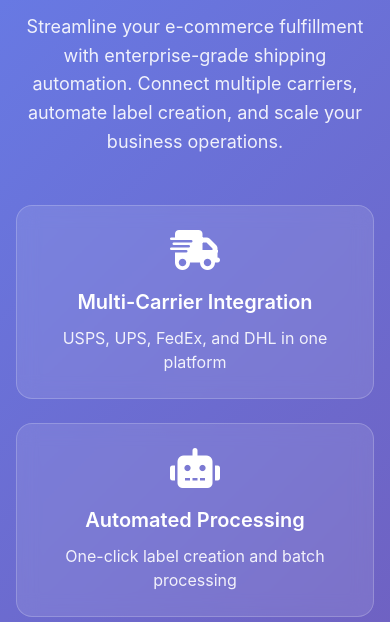
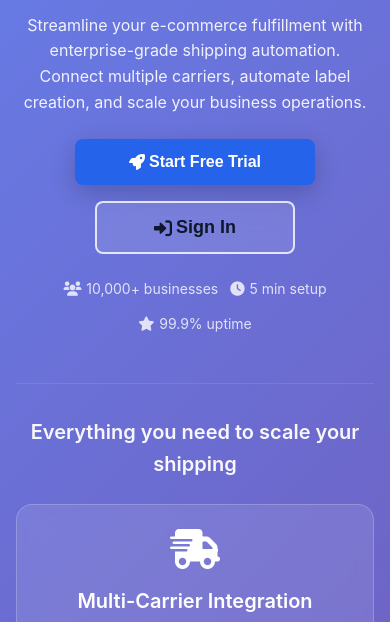
Before and after one commit to jarednwolf/cardstore, a website: page frontend/auth.html in a window 390 px wide. Shown: the part 216-838 px from the top of the page. Drawn offline with Linux system fonts and the light colour scheme.

Commit message:
Optimize landing page: Move CTA above the fold
- Restructure hero section to put primary CTA above the fold
- Move features grid below primary CTA to support value proposition
- Add secondary CTA after features for conversion reinforcement
- Optimize visual hierarchy and spacing for better conversion
- Implement responsive design for mobile optimization

Fixes the critical conversion issue where CTA buttons were buried below features.

```diff
--- a/frontend/auth.html
+++ b/frontend/auth.html
@@ -24,43 +24,76 @@
             <!-- Landing Section -->
             <section id="landing-section" class="auth-section active">
                 <div class="hero-content">
+                    <!-- Above the fold: Headline + Value Prop + Primary CTA -->
+                    <div class="hero-above-fold">
                         <h2>Professional Shipping Automation</h2>
                         <p class="hero-description">
                             Streamline your e-commerce fulfillment with enterprise-grade shipping automation.
                             Connect multiple carriers, automate label creation, and scale your business operations.
                         </p>
 
+                        <div class="primary-cta-section">
+                            <div class="cta-buttons primary-cta">
+                                <button class="btn primary large cta-primary" onclick="showSignup()">
+                                    <i class="fas fa-rocket"></i>
+                                    Start Free Trial
+                                </button>
+                                <button class="btn secondary large cta-secondary" onclick="showLogin()">
+                                    <i class="fas fa-sign-in-alt"></i>
+                                    Sign In
+                                </button>
+                            </div>
+
+                            <div class="trust-indicators-compact">
+                                <div class="trust-item">
+                                    <i class="fas fa-users"></i>
+                                    <span>10,000+ businesses</span>
+                                </div>
+                                <div class="trust-item">
+                                    <i class="fas fa-clock"></i>
+                                    <span>5 min setup</span>
+                                </div>
+                                <div class="trust-item">
+                                    <i class="fas fa-star"></i>
+                                    <span>99.9% uptime</span>
+                                </div>
+                            </div>
+                        </div>
+                    </div>
+
+                    <!-- Below the fold: Features + Secondary CTA -->
+                    <div class="hero-below-fold">
+                        <div class="features-section">
+                            <h3 class="features-headline">Everything you need to scale your shipping</h3>
                             <div class="features-grid">
                                 <div class="feature-card">
                                     <i class="fas fa-shipping-fast"></i>
-                            <h3>Multi-Carrier Integration</h3>
+                                    <h4>Multi-Carrier Integration</h4>
                                     <p>USPS, UPS, FedEx, and DHL in one platform</p>
                                 </div>
                                 <div class="feature-card">
                                     <i class="fas fa-robot"></i>
-                            <h3>Automated Processing</h3>
+                                    <h4>Automated Processing</h4>
                                     <p>One-click label creation and batch processing</p>
                                 </div>
                                 <div class="feature-card">
                                     <i class="fas fa-chart-line"></i>
-                            <h3>Analytics & Insights</h3>
+                                    <h4>Analytics & Insights</h4>
                                     <p>Track performance and optimize operations</p>
                                 </div>
                                 <div class="feature-card">
                                     <i class="fas fa-shield-alt"></i>
-                            <h3>Enterprise Security</h3>
+                                    <h4>Enterprise Security</h4>
                                     <p>SOC 2 compliant with 99.9% uptime</p>
                                 </div>
                             </div>
+                        </div>
 
-                    <div class="cta-buttons">
+                        <div class="secondary-cta-section">
+                            <div class="cta-buttons secondary-cta">
                                 <button class="btn primary large" onclick="showSignup()">
                                     <i class="fas fa-rocket"></i>
-                            Start Free Trial
-                        </button>
-                        <button class="btn secondary large" onclick="showLogin()">
-                            <i class="fas fa-sign-in-alt"></i>
-                            Sign In
+                                    Start Your Free Trial Today
                                 </button>
                             </div>
 
@@ -76,6 +109,8 @@
                                 <div class="trust-item">
                                     <i class="fas fa-clock"></i>
                                     <span>5 minutes average setup time</span>
+                                </div>
+                            </div>
                         </div>
                     </div>
                 </div>
--- a/frontend/styles/auth.css
+++ b/frontend/styles/auth.css
@@ -72,6 +72,15 @@
     color: white;
 }
 
+/* Above the fold section */
+.hero-above-fold {
+    min-height: 60vh;
+    display: flex;
+    flex-direction: column;
+    justify-content: center;
+    padding-bottom: 2rem;
+}
+
 .hero-content h2 {
     font-size: 3rem;
     font-weight: 700;
@@ -81,7 +90,7 @@
 
 .hero-description {
     font-size: 1.25rem;
-    margin-bottom: 3rem;
+    margin-bottom: 2.5rem;
     opacity: 0.9;
     max-width: 600px;
     margin-left: auto;
@@ -89,12 +98,105 @@
     line-height: 1.6;
 }
 
+/* Primary CTA Section */
+.primary-cta-section {
+    margin-bottom: 2rem;
+}
+
+.cta-buttons {
+    display: flex;
+    gap: 1rem;
+    justify-content: center;
+    margin-bottom: 2rem;
+    flex-wrap: wrap;
+}
+
+.cta-buttons.primary-cta {
+    margin-bottom: 1.5rem;
+}
+
+.cta-buttons.secondary-cta {
+    margin-bottom: 2rem;
+}
+
+.btn.large {
+    padding: 1rem 2rem;
+    font-size: 1.125rem;
+    font-weight: 600;
+    min-width: 200px;
+    transition: all 0.3s ease;
+}
+
+.btn.cta-primary {
+    min-width: 220px;
+    padding: 1.25rem 2.5rem;
+    font-size: 1.2rem;
+    font-weight: 700;
+    box-shadow: 0 8px 25px rgba(0, 0, 0, 0.2);
+    transform: translateY(0);
+}
+
+.btn.cta-primary:hover {
+    transform: translateY(-2px);
+    box-shadow: 0 12px 35px rgba(0, 0, 0, 0.3);
+}
+
+.btn.cta-secondary {
+    border: 2px solid rgba(255, 255, 255, 0.8);
+    background: rgba(255, 255, 255, 0.1);
+    backdrop-filter: blur(10px);
+}
+
+.btn.cta-secondary:hover {
+    background: rgba(255, 255, 255, 0.2);
+    border-color: rgba(255, 255, 255, 1);
+}
+
+/* Compact trust indicators for above fold */
+.trust-indicators-compact {
+    display: flex;
+    justify-content: center;
+    gap: 1.5rem;
+    flex-wrap: wrap;
+    opacity: 0.8;
+    font-size: 0.8rem;
+}
+
+.trust-indicators-compact .trust-item {
+    display: flex;
+    align-items: center;
+    gap: 0.4rem;
+}
+
+.trust-indicators-compact .trust-item i {
+    font-size: 0.9rem;
+}
+
+/* Below the fold section */
+.hero-below-fold {
+    padding-top: 3rem;
+    border-top: 1px solid rgba(255, 255, 255, 0.1);
+}
+
+/* Features Section */
+.features-section {
+    margin-bottom: 4rem;
+}
+
+.features-headline {
+    font-size: 2rem;
+    font-weight: 600;
+    margin-bottom: 3rem;
+    color: white;
+    opacity: 0.95;
+}
+
 .features-grid {
     display: grid;
     grid-template-columns: repeat(auto-fit, minmax(250px, 1fr));
     gap: 2rem;
-    margin-bottom: 3rem;
-    max-width: 800px;
+    margin-bottom: 2rem;
+    max-width: 900px;
     margin-left: auto;
     margin-right: auto;
 }
@@ -120,7 +222,7 @@
     color: #ffffff;
 }
 
-.feature-card h3 {
+.feature-card h4 {
     font-size: 1.25rem;
     font-weight: 600;
     margin-bottom: 0.5rem;
@@ -132,19 +234,10 @@
     line-height: 1.5;
 }
 
-.cta-buttons {
-    display: flex;
-    gap: 1rem;
-    justify-content: center;
-    margin-bottom: 3rem;
-    flex-wrap: wrap;
-}
-
-.btn.large {
-    padding: 1rem 2rem;
-    font-size: 1.125rem;
-    font-weight: 600;
-    min-width: 200px;
+/* Secondary CTA Section */
+.secondary-cta-section {
+    padding-top: 2rem;
+    border-top: 1px solid rgba(255, 255, 255, 0.1);
 }
 
 .trust-indicators {
@@ -411,6 +504,17 @@
 
     .hero-description {
         font-size: 1.125rem;
+        margin-bottom: 2rem;
+    }
+
+    .hero-above-fold {
+        min-height: 50vh;
+        padding-bottom: 1.5rem;
+    }
+
+    .features-headline {
+        font-size: 1.5rem;
+        margin-bottom: 2rem;
     }
 
     .features-grid {
@@ -431,9 +535,36 @@
         min-width: 250px;
     }
 
+    .btn.cta-primary {
+        min-width: 280px;
+        padding: 1rem 2rem;
+        font-size: 1.125rem;
+    }
+
     .trust-indicators {
         flex-direction: column;
         gap: 1rem;
+    }
+
+    .trust-indicators-compact {
+        gap: 1rem;
+        font-size: 0.75rem;
+    }
+
+    .trust-indicators-compact .trust-item {
+        gap: 0.3rem;
+    }
+
+    .hero-below-fold {
+        padding-top: 2rem;
+    }
+
+    .features-section {
+        margin-bottom: 3rem;
+    }
+
+    .secondary-cta-section {
+        padding-top: 1.5rem;
     }
 
     .auth-form-container {
@@ -464,17 +595,43 @@
         padding: 1rem;
     }
 
-    .auth-form-container {
-        padding: 1.5rem;
+    .hero-above-fold {
+        min-height: 45vh;
+        padding-bottom: 1rem;
     }
 
     .hero-content h2 {
         font-size: 1.75rem;
     }
 
+    .hero-description {
+        font-size: 1rem;
+        margin-bottom: 1.5rem;
+    }
+
+    .features-headline {
+        font-size: 1.25rem;
+        margin-bottom: 1.5rem;
+    }
+
     .btn.large {
         min-width: 200px;
         padding: 0.875rem 1.5rem;
+    }
+
+    .btn.cta-primary {
+        min-width: 240px;
+        padding: 0.875rem 1.5rem;
+        font-size: 1rem;
+    }
+
+    .trust-indicators-compact {
+        font-size: 0.7rem;
+        gap: 0.75rem;
+    }
+
+    .auth-form-container {
+        padding: 1.5rem;
     }
 }
 
```
Lines whose indentation alone changed are shown as unchanged.
